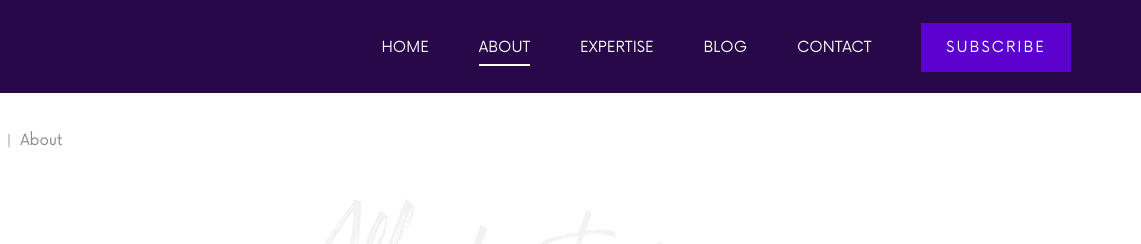
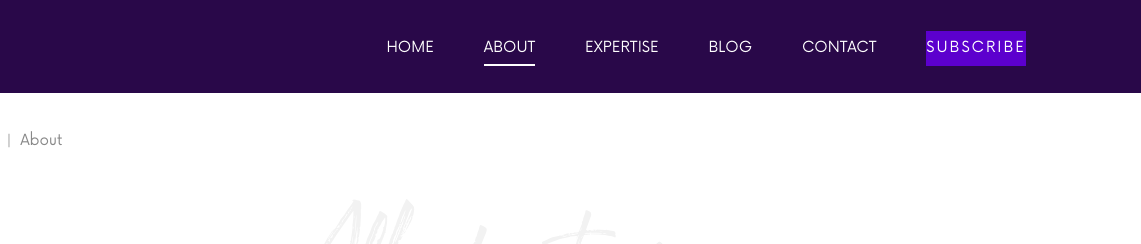
Before and after one commit to Umar-Mahmoodh/DinoCorera, a plain HTML site: page about.html in a window 1280 px wide. Shown: the top 244 px of the page, 139-1280 px from the left. Drawn offline with Linux system fonts and the light colour scheme.

Commit message:
fixing subscribe on all pages

```diff
--- a/about.html
+++ b/about.html
@@ -57,9 +57,9 @@
                                 <li><a href="./expertise.html">Expertise</a></li>
                                 <li><a href="./blog.html">Blog</a></li>
                                 <li><a href="./contact.html">Contact</a></li>
+                                <li><a href="https://forms.gle/he2izApwZHETciwQ6" class="primary-btn">Subscribe</a></li>
                             </ul>
                         </nav>
-                        <a href="https://forms.gle/he2izApwZHETciwQ6" class="primary-btn">Subscribe</a>
                     </div>
                 </div>
             </div>
```
Also changed, not shown: blog.html (+1 -1 lines), contact.html (+1 -1 lines), expertise.html (+1 -1 lines).
